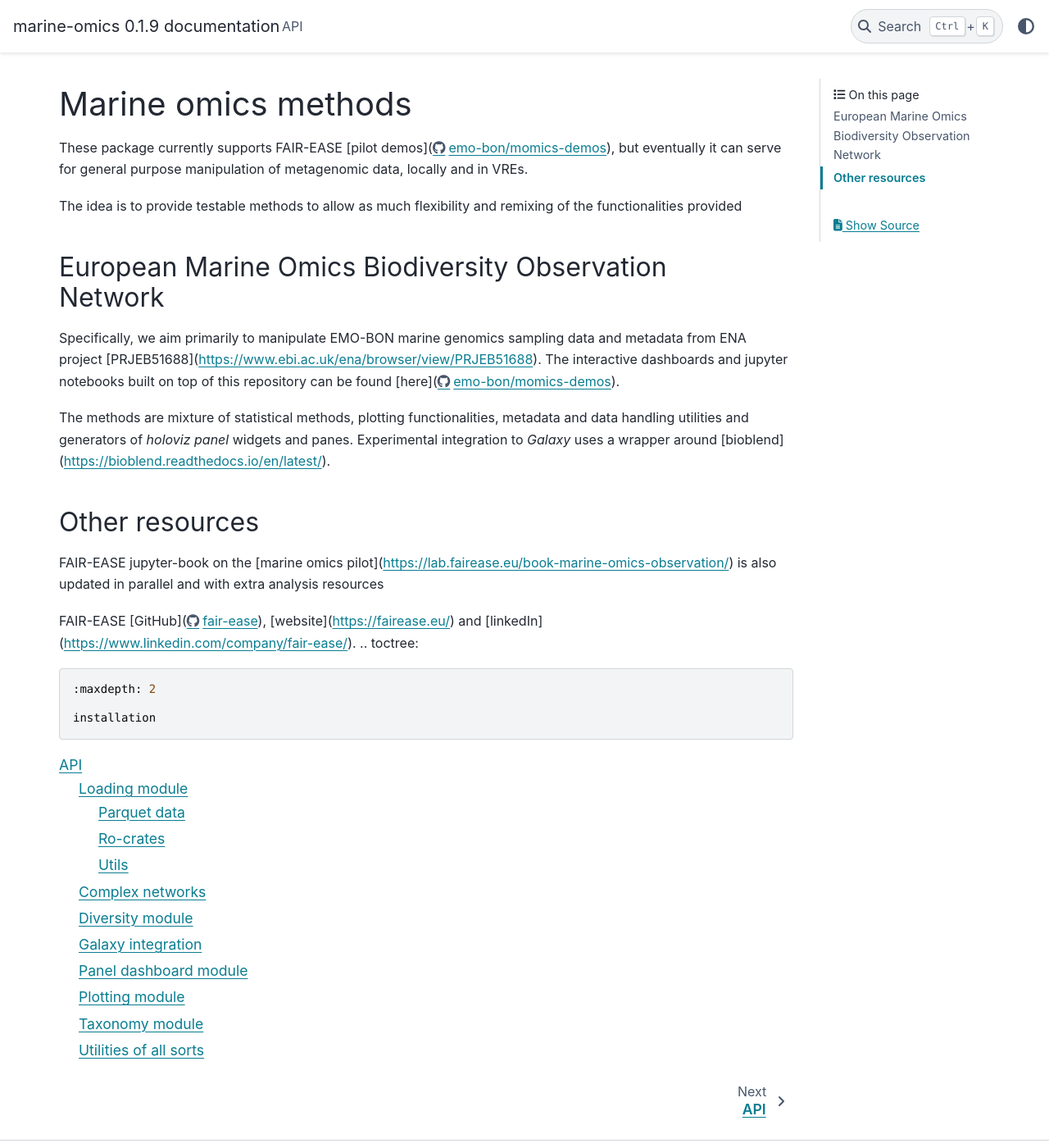
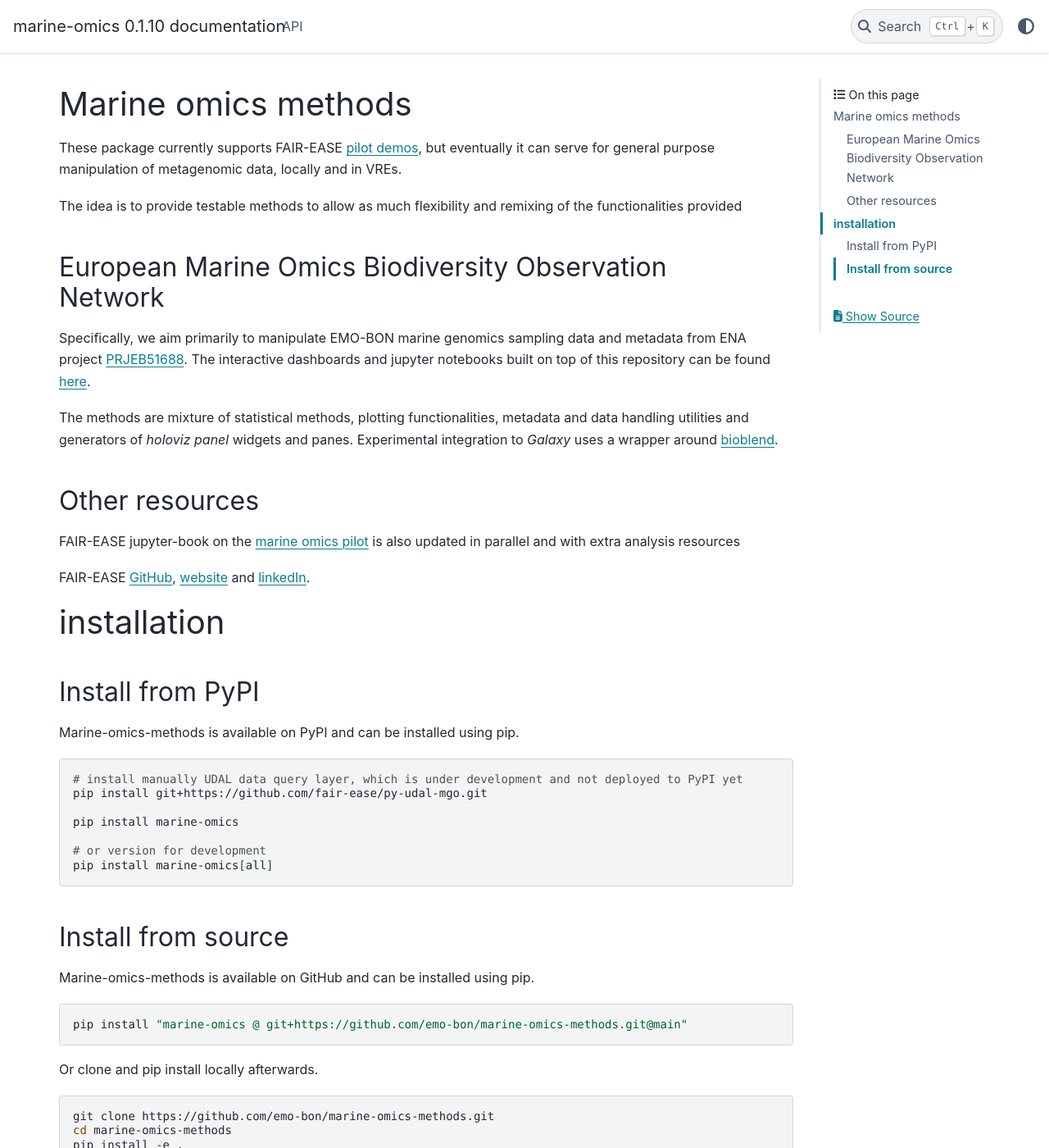
Before and after one commit to emo-bon/marine-omics-methods, a Sphinx documentation site: the page built from docs/index.rst, in a window 1280 px wide and 1400 px high. Shown: the whole window at 82% size. Built offline with Sphinx 7.4.7 and the PyData theme 0.15.4, drawn with Linux system fonts in a browser that asks for light colours.

Commit message:
fix docs, and new version

```diff
--- a/docs/conf.py
+++ b/docs/conf.py
@@ -16,7 +16,7 @@ sys.path.insert(0, str(Path("..").resolve()))
 project = "marine-omics"
 copyright = "2025, David Palecek"
 author = "David Palecek"
-release = "0.1.9"
+release = "0.1.10"
 
 # -- General configuration ---------------------------------------------------
 # https://www.sphinx-doc.org/en/master/usage/configuration.html#general-configuration
--- a/docs/index.rst
+++ b/docs/index.rst
@@ -2,27 +2,26 @@
 Marine omics methods
 ****************************************************
 
-These package currently supports FAIR-EASE [pilot demos](https://github.com/emo-bon/momics-demos), but eventually it can serve for general purpose manipulation of metagenomic data, locally and in VREs.
+These package currently supports FAIR-EASE `pilot demos <https://github.com/emo-bon/momics-demos>`_, but eventually it can serve for general purpose manipulation of metagenomic data, locally and in VREs.
 
 The idea is to provide testable methods to allow as much flexibility and remixing of the functionalities provided
 
 European Marine Omics Biodiversity Observation Network
 ===========================================================
 
-Specifically, we aim primarily to manipulate EMO-BON marine genomics sampling data and metadata from ENA project [PRJEB51688](https://www.ebi.ac.uk/ena/browser/view/PRJEB51688). The interactive dashboards and jupyter notebooks built on top of this repository can be found [here](https://github.com/emo-bon/momics-demos/tree/main).
+Specifically, we aim primarily to manipulate EMO-BON marine genomics sampling data and metadata from ENA project `PRJEB51688 <https://www.ebi.ac.uk/ena/browser/view/PRJEB51688>`_. The interactive dashboards and jupyter notebooks built on top of this repository can be found `here <https://github.com/emo-bon/momics-demos/tree/main>`_.
 
-The methods are mixture of statistical methods, plotting functionalities, metadata and data handling utilities and generators of `holoviz panel` widgets and panes. Experimental integration to `Galaxy` uses a wrapper around [bioblend](https://bioblend.readthedocs.io/en/latest/).
+The methods are mixture of statistical methods, plotting functionalities, metadata and data handling utilities and generators of `holoviz panel` widgets and panes. Experimental integration to `Galaxy` uses a wrapper around `bioblend <https://bioblend.readthedocs.io/en/latest/>`_.
 
 Other resources
 =================
 
-FAIR-EASE jupyter-book on the [marine omics pilot](https://lab.fairease.eu/book-marine-omics-observation/) is also updated in parallel and with extra analysis resources
+FAIR-EASE jupyter-book on the `marine omics pilot <https://lab.fairease.eu/book-marine-omics-observation/>`_ is also updated in parallel and with extra analysis resources
 
-FAIR-EASE [GitHub](https://github.com/fair-ease), [website](https://fairease.eu/) and [linkedIn](https://www.linkedin.com/company/fair-ease/).
-.. toctree::
-   :maxdepth: 2
+FAIR-EASE `GitHub <https://github.com/fair-ease>`_, `website <https://fairease.eu/>`_ and `linkedIn <https://www.linkedin.com/company/fair-ease/>`_.
 
-   installation
+
+.. include:: installation.rst
 
 .. toctree::
    :maxdepth: 4
--- a/docs/installation.rst
+++ b/docs/installation.rst
@@ -5,6 +5,7 @@ installation
 Install from PyPI
 ========================
 Marine-omics-methods is available on PyPI and can be installed using pip.
+
 .. code-block:: bash
 
     # install manually UDAL data query layer, which is under development and not deployed to PyPI yet
--- a/pyproject.toml
+++ b/pyproject.toml
@@ -1,6 +1,6 @@
 [project]
 name = "marine-omics"
-version = "0.1.9"
+version = "0.1.10"
 license = { file = "LICENSE.txt" }
 description = "Utilities for metagoflow and marine omics demos"
 readme = "README.md"
```
